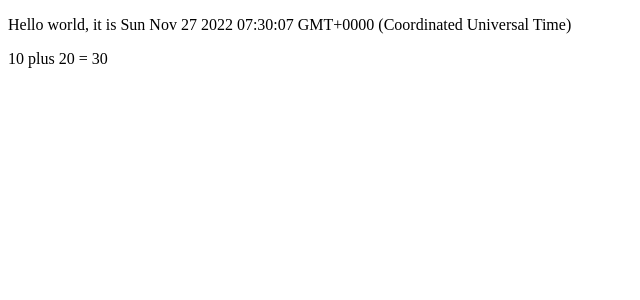
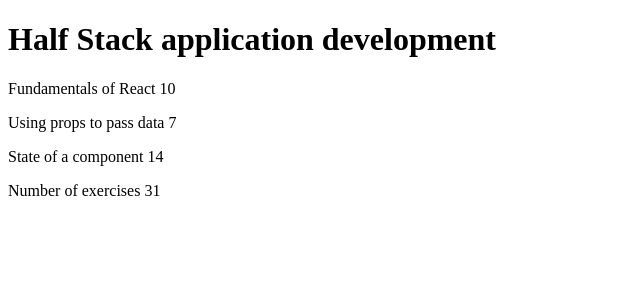
Before and after one commit to JoshL589/FullStackOpen, a React (Create React App) app: page / in a window 1280 px wide. Shown: the top 300 px of the page, without its empty margins (0-640 px from the left). Built offline with nearby package versions, Linux system fonts and the light colour scheme.

Commit message:
moving things into components

```diff
--- a/src/App.js
+++ b/src/App.js
@@ -1,16 +1,50 @@
-const App = () => {
-  const now = new Date();
-  const a = 10;
-  const b = 20;
-
+const Header = (props) => {
   return (
     <div>
-      <p>Hello world, it is {now.toString()}</p>
+      <h1>{props.course}</h1>
+    </div>
+  );
+};
+
+const Content = (props) => {
+  return (
+    <div>
       <p>
-        {a} plus {b} = {a + b}
+        {props.part1} {props.exercises1}
+      </p>
+      <p>
+        {props.part2} {props.exercises2}
+      </p>
+      <p>
+        {props.part3} {props.exercises3}
       </p>
     </div>
   );
 };
 
+const App = () => {
+  const course = "Half Stack application development";
+  const part1 = "Fundamentals of React";
+  const exercises1 = 10;
+  const part2 = "Using props to pass data";
+  const exercises2 = 7;
+  const part3 = "State of a component";
+  const exercises3 = 14;
+
+  return (
+    <div>
+      <Header course={course} />
+      <Content
+        part1={part1}
+        part2={part2}
+        part3={part3}
+        exercises1={exercises1}
+        exercises2={exercises2}
+        exercises3={exercises3}
+      />
+      <p>Number of exercises {exercises1 + exercises2 + exercises3}</p>
+    </div>
+  );
+};
+
 export default App;
```
